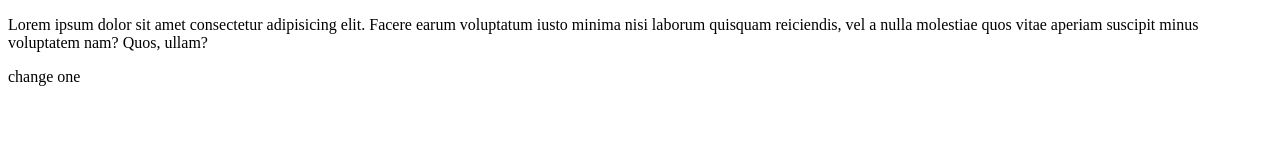
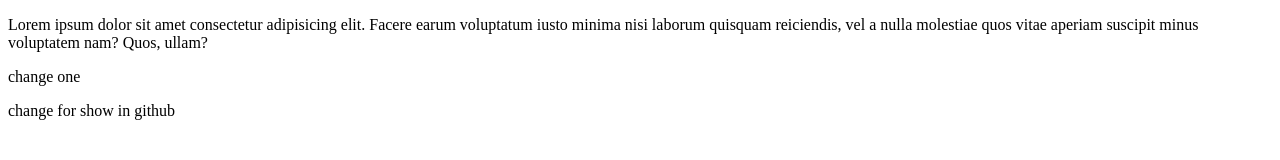
Before and after one commit to farshadGholamali/project-1, a plain HTML site: page index.html in a window 1280 px wide. Drawn offline with Linux system fonts and the light colour scheme.

Commit message:
change github

```diff
--- a/index.html
+++ b/index.html
@@ -12,6 +12,7 @@
     <p>Lorem ipsum dolor sit amet consectetur adipisicing elit. Facere earum voluptatum iusto minima nisi laborum
         quisquam reiciendis, vel a nulla molestiae quos vitae aperiam suscipit minus voluptatem nam? Quos, ullam?</p>
         <p>change one</p>
+        <p>change for show in github</p>
 </body>
 
 </html>
```
